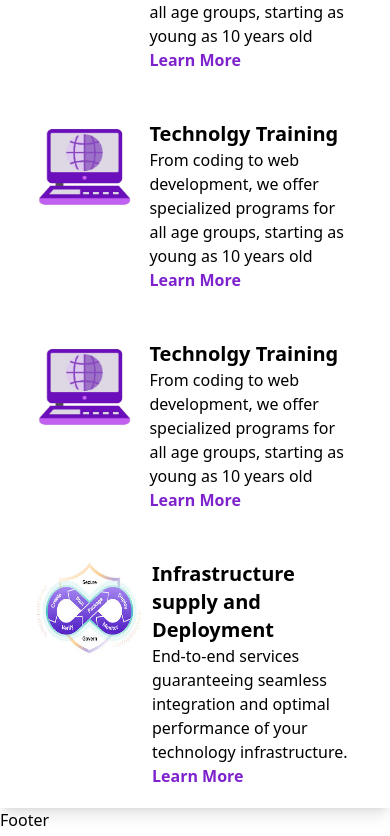
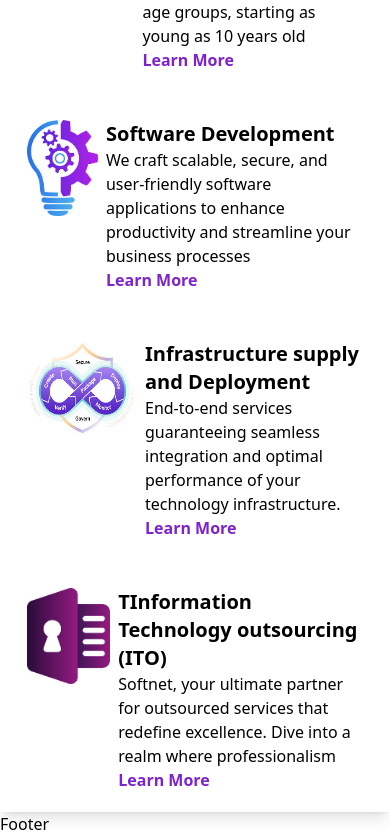
Before and after one commit to mihret1/MSS-Tour-and-tourism-website-, a React (Vite) app in the folder client/: page / in a window 390 px wide. Shown: the part 2333-3169 px from the top of the page. Built offline with nearby package versions, Linux system fonts and the light colour scheme.

Commit message:
make it responsive

```diff
--- a/client/src/pages/Home.jsx
+++ b/client/src/pages/Home.jsx
@@ -23,7 +23,8 @@ import c12 from '../assets/client/client12.png'
 import s1 from '../assets/setting.jpg'
 import t1 from '../assets/t1.jpg'
 import inf1 from '../assets/inf.jpg'
-import inf2 from '../assets/inf2.png'
+import dev2 from '../assets/dev2.jpg'
+import con1 from '../assets/con1.jpg'
 
 import HorizontalRuleSharpIcon from '@mui/icons-material/HorizontalRuleSharp';
 import HorizontalRuleSharp from "@mui/icons-material/HorizontalRuleSharp";
@@ -155,7 +156,7 @@ const Home=()=>{
 
           </div>
 
-          <div className="grid grid-cols-2 max-md:grid-cols-1 justify-center	px-[4%] gap-y-12 gap-x-20">
+          <div className="grid grid-cols-2 max-md:grid-cols-1 justify-center	px-[2%] gap-y-12 gap-x-24">
 
             <div className="flex flex-row gap-2">
               <img src={t1} className="w-[110px] h-24"/>
@@ -170,24 +171,11 @@ const Home=()=>{
             </div>
 
             <div className="flex flex-row gap-2">
-              <img src={t1} className="w-[110px] h-24"/>
+              <img src={dev2} className="w-[110px] h-24"/>
               <div>
-                <h1 className="text-xl font-semibold">Technolgy Training</h1>
-                <p>From coding to web development,
-                   we offer specialized programs for all age groups,
-                    starting as young as 10 years old
-                </p>
-                <a href='/service' className="text-purple-700 font-semibold">Learn More</a>
-              </div>
-            </div>
-
-            <div className="flex flex-row gap-2">
-              <img src={t1} className="w-[110px] h-24"/>
-              <div>
-                <h1 className="text-xl font-semibold">Technolgy Training</h1>
-                <p>From coding to web development,
-                   we offer specialized programs for all age groups,
-                    starting as young as 10 years old
+                <h1 className="text-xl font-semibold">Software Development</h1>
+                <p>We craft scalable, secure, and user-friendly
+                   software applications to enhance productivity and streamline your business processes
                 </p>
                 <a href='/service' className="text-purple-700 font-semibold">Learn More</a>
               </div>
@@ -205,6 +193,16 @@ const Home=()=>{
               </div>
             </div>
 
+            <div className="flex flex-row gap-2">
+              <img src={con1} className="w-[110px] h-24"/>
+              <div>
+                <h1 className="text-xl font-semibold">TInformation Technology outsourcing (ITO)</h1>
+                <p>Softnet, your ultimate partner for
+                  outsourced services that redefine excellence. Dive into a realm where professionalism
+                </p>
+                <a href='/service' className="text-purple-700 font-semibold">Learn More</a>
+              </div>
+            </div>
           </div>
         </div>
 
```
